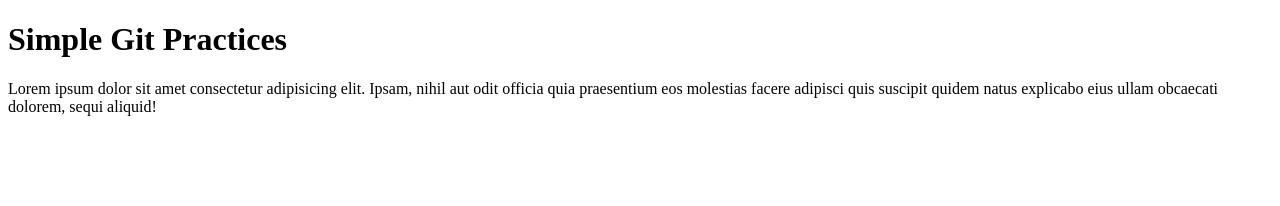
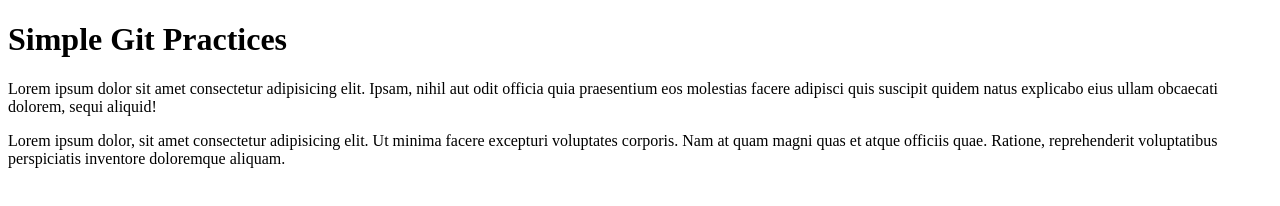
Before and after one commit to mrpojee/myjob, a plain HTML site: page index.html in a window 1280 px wide. Drawn offline with Linux system fonts and the light colour scheme.

Commit message:
edited index 1

```diff
--- a/index.html
+++ b/index.html
@@ -13,5 +13,11 @@
       facere adipisci quis suscipit quidem natus
       explicabo eius ullam obcaecati dolorem, sequi aliquid!
    </p>
+   <p>
+      Lorem ipsum dolor, sit amet consectetur adipisicing elit.
+       Ut minima facere excepturi voluptates corporis.
+        Nam at quam magni quas et atque officiis quae. Ratione,
+        reprehenderit voluptatibus perspiciatis inventore doloremque aliquam.
+   </p>
 </body>
 </html>
```
